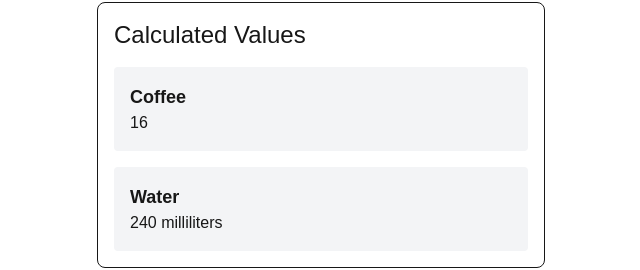
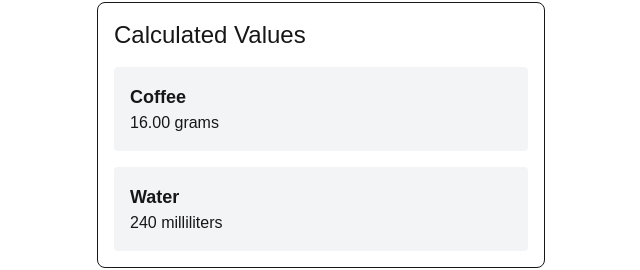
Before and after one commit to MrMarre/BrewMetrics, a Next.js app: page /hookForm in a window 1280 px wide. Shown: the part 1148-1418 px from the top of the page, without its empty margins (319-959 px from the left). Built offline with nearby package versions, Linux system fonts and the light colour scheme.

Commit message:
started out-of-ratio

```diff
--- a/src/pages/hookForm/components/NumberField.tsx
+++ b/src/pages/hookForm/components/NumberField.tsx
@@ -11,6 +11,7 @@ type Props<TField extends FieldValues> = {
 	onChangeHandler?: (value: number, dependantValue: string) => void;
 	valueFormatter?: (value: number, dependantValue: string) => number;
 	dependantValue?: string;
+	minValue?: number;
 };
 
 const NumberField = <TField extends FieldValues>({
@@ -21,6 +22,7 @@ const NumberField = <TField extends FieldValues>({
 	valueFormatter,
 	dependantValue,
 	incrementValue,
+	minValue = 1,
 }: Props<TField>) => {
 	return (
 		<Controller
@@ -37,7 +39,7 @@ const NumberField = <TField extends FieldValues>({
 							<button
 								type="button"
 								onClick={() =>
-									onChange(Math.max(0, Number(value) - incrementValue))
+									onChange(Math.max(minValue, Number(value) - incrementValue))
 								}
 								className="px-3 py-1 border rounded"
 							>
--- a/src/pages/hookForm/components/RatioRange.tsx
+++ b/src/pages/hookForm/components/RatioRange.tsx
@@ -24,8 +24,19 @@ const RangeInput = <TField extends FieldValues>({
 		<Controller
 			control={control}
 			name={name}
-			render={({ field }) => {
+			// rules={{
+			// 	min: {
+			// 		value: minValue,
+			// 		message: `Value should not be lower than ${minValue}.`,
+			// 	},
+			// 	max: {
+			// 		value: maxValue,
+			// 		message: `Value should not exceed ${maxValue}.`,
+			// 	},
+			// }}
+			render={({ field, fieldState }) => {
 				const { onChange, value } = field;
+				// const { error } = fieldState;
 				return (
 					<section className="p-4 border rounded-lg w-full max-w-md">
 						{label}
@@ -39,6 +50,7 @@ const RangeInput = <TField extends FieldValues>({
 							className="w-full"
 						/>
 						<div className="mt-2 text-sm">Current ratio is 1:{value}</div>
+						{/* {error && <p className="text-red-500 text-sm">{error.message}</p>} */}
 					</section>
 				);
 			}}
--- a/src/pages/hookForm/index.tsx
+++ b/src/pages/hookForm/index.tsx
@@ -5,11 +5,7 @@ import {
 	BREW_METHOD_DEFAULTS,
 	type BrewDefaults,
 } from "@/constants/brewDefaults";
-import {
-	convertCoffeeUnit,
-	convertWater,
-	reverseConvertWater,
-} from "@/utils/unitConversion";
+import { convertWater, reverseConvertWater } from "@/utils/unitConversion";
 import NumberField from "./components/NumberField";
 import useFormStates from "./utils/useFormStates";
 import RadioButtons from "./components/RadioButtons";
@@ -37,7 +33,7 @@ export default function Calculator() {
 		handleResetClick,
 		waterAmount,
 		ratioRange,
-
+		coffeeUnit,
 		coffeeAmount,
 	} = useFormStates();
 
@@ -146,7 +142,7 @@ export default function Calculator() {
 					<div className="flex flex-col gap-4">
 						<div className="p-4 bg-gray-100 rounded">
 							<h3 className="text-lg font-bold">Coffee</h3>
-							<p>{coffeeAmount}</p>
+							<p>{`${coffeeAmount?.toFixed(2)} ${coffeeUnit}`}</p>
 						</div>
 						<div className="p-4 bg-gray-100 rounded">
 							<h3 className="text-lg font-bold">Water</h3>
@@ -154,7 +150,7 @@ export default function Calculator() {
 								{`${convertWater(
 									waterAmount,
 									watch("waterUnit") ?? "",
-									0,
+									2,
 								)} ${watch("waterUnit")}`}
 							</p>
 						</div>
```
